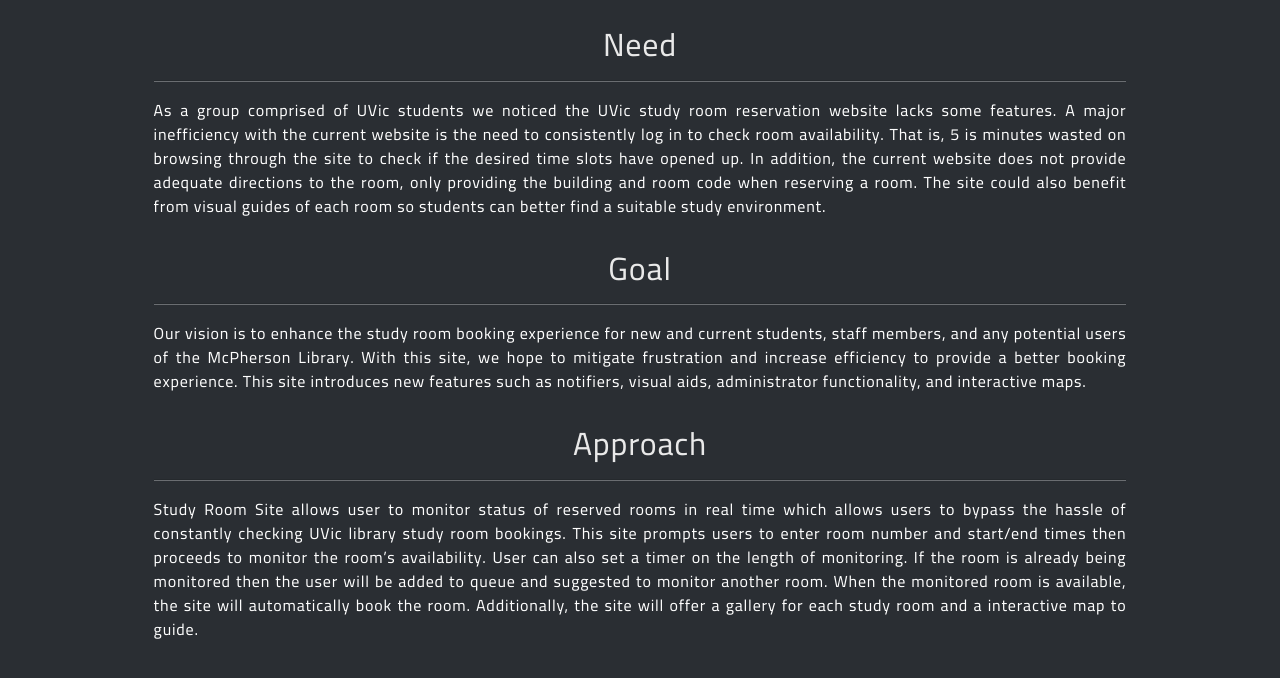
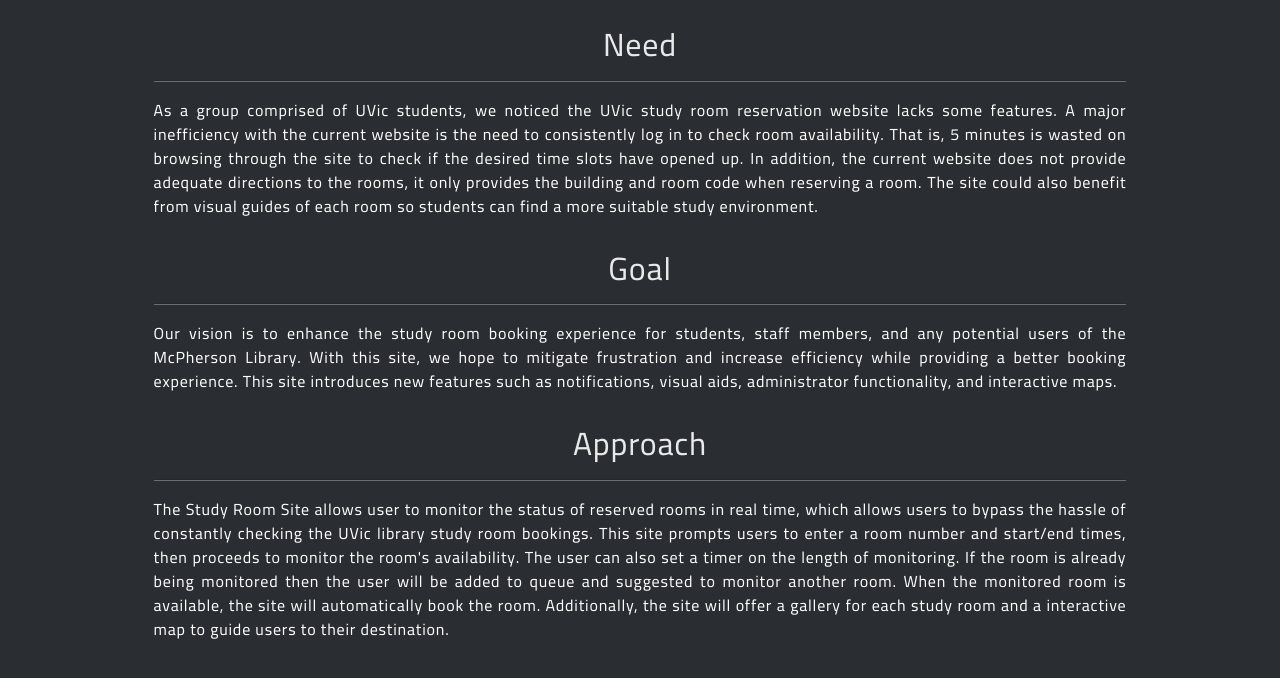
Before and after one commit to Ahnaf-Ahmed/Seng310, a plain HTML site: page index.html in a window 1280 px wide. Shown: the part 352-1030 px from the top of the page. Drawn offline with nearby package versions, Linux system fonts and the light colour scheme.

Commit message:
Proofread index.html

```diff
--- a/index.html
+++ b/index.html
@@ -86,7 +86,7 @@
         <h2 class="display-6">Need</h2>
         <hr>
         <p class="text-white">
-            As a group comprised of UVic students we noticed the UVic study room reservation website lacks some features. A major inefficiency with the current website is the need to consistently log in to check room availability. That is, 5 is minutes wasted on browsing through the site to check if the desired time slots have opened up. In addition, the current website does not provide adequate directions to the room, only providing the building and room code when reserving a room. The site could also benefit from visual guides of each room so students can better find a suitable study environment.
+            As a group comprised of UVic students, we noticed the UVic study room reservation website lacks some features. A major inefficiency with the current website is the need to consistently log in to check room availability. That is, 5 minutes is wasted on browsing through the site to check if the desired time slots have opened up. In addition, the current website does not provide adequate directions to the rooms, it only provides the building and room code when reserving a room. The site could also benefit from visual guides of each room so students can find a more suitable study environment.
         </p>
     </section>
 
@@ -96,7 +96,7 @@
         <h2 class="display-6">Goal</h2>
         <hr>
         <p class="text-white">
-            Our vision is to enhance the study room booking experience for new and current students, staff members, and any potential users of the McPherson Library. With this site, we hope to mitigate frustration and increase efficiency to provide a better booking experience. This site introduces new features such as notifiers, visual aids, administrator functionality, and interactive maps.
+            Our vision is to enhance the study room booking experience for students, staff members, and any potential users of the McPherson Library. With this site, we hope to mitigate frustration and increase efficiency while providing a better booking experience. This site introduces new features such as notifications, visual aids, administrator functionality, and interactive maps.
         </p>
     </section>
 
@@ -106,7 +106,7 @@
         <h2 class="display-6">Approach</h2>
         <hr>
         <p class="text-white">
-            Study Room Site allows user to monitor status of reserved rooms in real time which allows users to bypass the hassle of constantly checking UVic library study room bookings. This site prompts users to enter room number and start/end times then proceeds to monitor the room’s availability. User can also set a timer on the length of monitoring. If the room is already being monitored then the user will be added to queue and suggested to monitor another room. When the monitored room is available, the site will automatically book the room. Additionally, the site will offer a gallery for each study room and a interactive map to guide.
+            The Study Room Site allows user to monitor the status of reserved rooms in real time, which allows users to bypass the hassle of constantly checking the UVic library study room bookings. This site prompts users to enter a room number and start/end times, then proceeds to monitor the room's availability. The user can also set a timer on the length of monitoring. If the room is already being monitored then the user will be added to queue and suggested to monitor another room. When the monitored room is available, the site will automatically book the room. Additionally, the site will offer a gallery for each study room and a interactive map to guide users to their destination.
         </p>
     </section>
 
```
